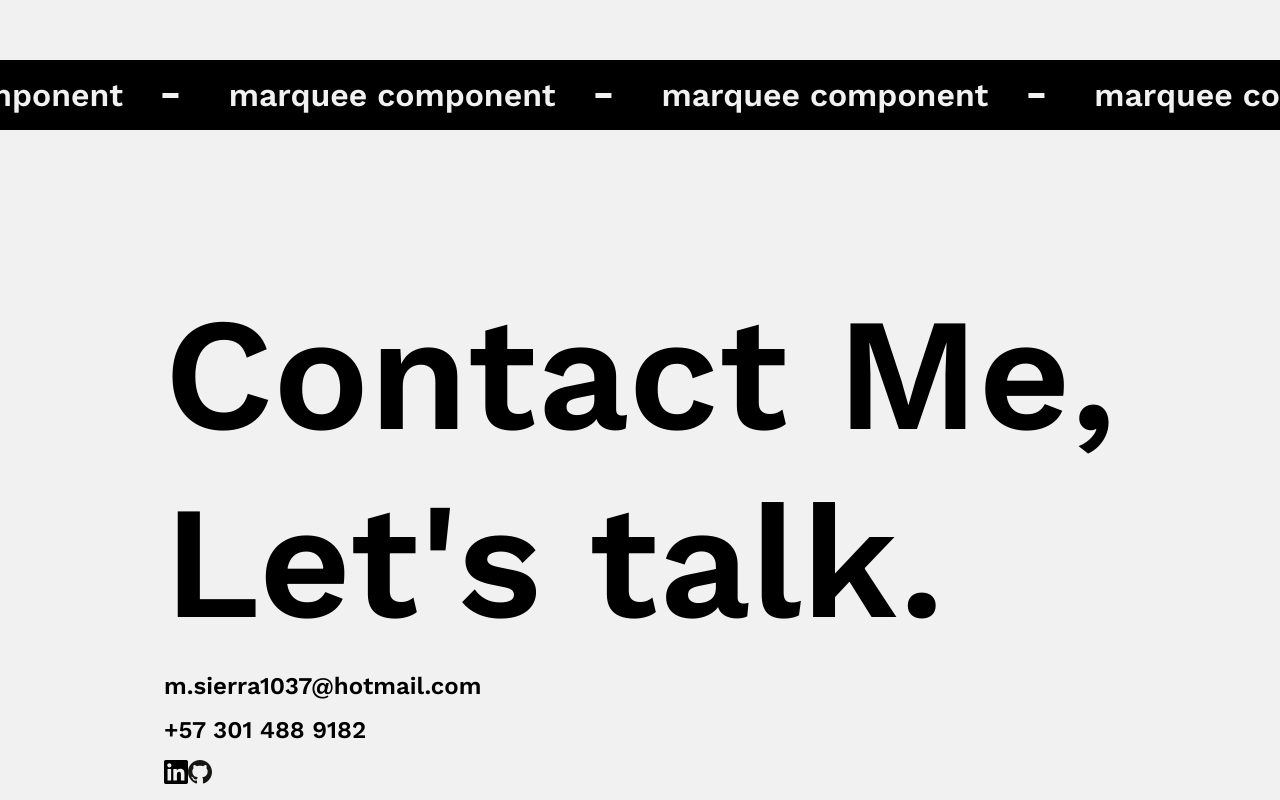
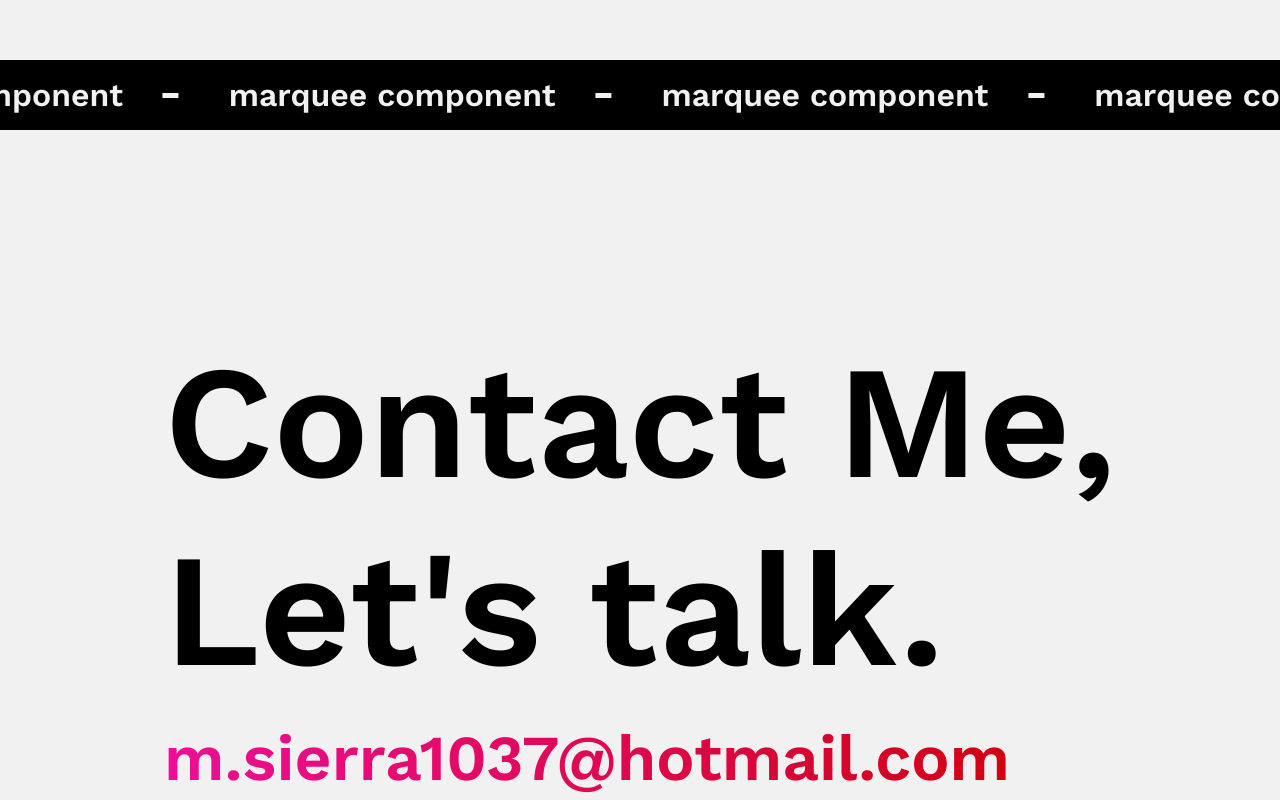
Before and after one commit to Sierra9999/Portfolio, a Next.js app: page / in a window 1280 px wide. Shown: the part 740-1540 px from the top of the page. Built offline with nearby package versions, Linux system fonts and the light colour scheme.

Commit message:
feat: re-usable gradients added

```diff
--- a/src/components/Footer.tsx
+++ b/src/components/Footer.tsx
@@ -7,8 +7,8 @@ const Footer = () => {
       <div>
       <h1 className='footer__title'>Contact Me,</h1>
         <h1 className='footer__title'>Let&apos;s talk.</h1>
-        <a href="mailto:m.sierra1037@hotmail.com" className='footer__mail'>m.sierra1037@hotmail.com</a>
-        <a href="mailto:m.sierra1037@hotmail.com" className='footer__phone-number'>+57 301 488 9182</a>
+        <a href="mailto:m.sierra1037@hotmail.com" className='footer__mail red-gradient'>m.sierra1037@hotmail.com</a>
+        <a href="mailto:m.sierra1037@hotmail.com" className='footer__phone-number blue-gradient'>+57 301 488 9182</a>
 
         <Socials/>
       </div>
--- a/src/components/Hero.tsx
+++ b/src/components/Hero.tsx
@@ -6,9 +6,9 @@ const Hero = () => {
       <div className="hero__text slide-from-left">
         <h1>
           <span className="hero__text__name">Mateo Sierra.<br/></span>
-          <span className="hero__text__developer" >Web Developer.<br/></span>
-          <span className="hero__text__shopify">Shopify Theme Developer.<br/></span>
-          <span className="hero__text__based">Based In <span className="city">Medellín.</span><br/></span>
+          <span className="hero__text__developer blue-gradient" >Web Developer.<br/></span>
+          <span className="hero__text__shopify green-gradient">Shopify Theme Developer.<br/></span>
+          <span className="hero__text__based">Based In <span className="red-gradient">Medellín.</span><br/></span>
         </h1>
       </div>
       <a href="#contact" className="lets-talk">Let's Talk →</a>
--- a/src/styles/components/footer.scss
+++ b/src/styles/components/footer.scss
@@ -2,6 +2,9 @@
     color: $primary-color;
     background: $secondary-color;
     padding: 150px 1rem 0rem 1rem  ;
+    @include breakpoint(medium){
+        margin: 3rem 1rem;
+    }
     height: 100vh;
     text-align: left;
     display: flex;
@@ -9,12 +12,18 @@
     align-items: center;
     &__phone-number, &__mail{
         display: block;
-        font-size: 1.5rem;
+        font-size: 5vw;
         margin: 1rem 0rem;
+        @include breakpoint(medium){
+            font-size: 8vh;
+        }
     }
     &__title{
-        font-size: 3.5rem;
+        font-size: 15vw;
         @include breakpoint(medium){
+            font-size: 16vh;
+        }
+        @include breakpoint(large){
             font-size: 20vh;
         }
     }
--- a/src/styles/components/hero.scss
+++ b/src/styles/components/hero.scss
@@ -17,28 +17,15 @@
         }
 
         &__developer {
-            background: #2269EC;
-            background: linear-gradient(to right, #2269EC 0%, #1DCFCC 100%);
-            -webkit-background-clip: text;
-            -webkit-text-fill-color: transparent;
+
         }
 
         &__shopify {
-            background: #0B6831;
-            background: linear-gradient(to right, #0B6831 0%, #29CF21 100%);
-            -webkit-background-clip: text;
-            -webkit-text-fill-color: transparent;
+
 
         }
 
         &__based {
-            .city {
-                background: #EC0F97;
-                background: linear-gradient(to right, #EC0F97 0%, #CF0000 100%);
-                -webkit-background-clip: text;
-                -webkit-text-fill-color: transparent;
-                font-size: 3.5rem;
-            }
         }
 
         @include breakpoint(medium) {
--- /dev/null
+++ b/src/styles/gradient-text.scss
@@ -0,0 +1,22 @@
+.red-gradient {
+    background: #EC0F97;
+    background: linear-gradient(to right, #EC0F97 0%, #CF0000 100%);
+    -webkit-background-clip: text;
+    -webkit-text-fill-color: transparent;
+    font-size: 3.5rem;
+}
+
+.green-gradient{
+
+    background: #0B6831;
+    background: linear-gradient(to right, #0B6831 0%, #29CF21 100%);
+    -webkit-background-clip: text;
+    -webkit-text-fill-color: transparent;
+}
+
+.blue-gradient{
+    background: #2269EC;
+    background: linear-gradient(to right, #2269EC 0%, #1DCFCC 100%);
+    -webkit-background-clip: text;
+    -webkit-text-fill-color: transparent;
+}
--- a/src/styles/main.scss
+++ b/src/styles/main.scss
@@ -3,6 +3,7 @@
 @import 'breakpoints.scss';
 @import 'globals';
 @import 'animations';
+@import 'gradient-text.scss';
 
 
 //components
```
Also changed, not shown: src/styles/animations.scss (line endings or trailing spaces).
